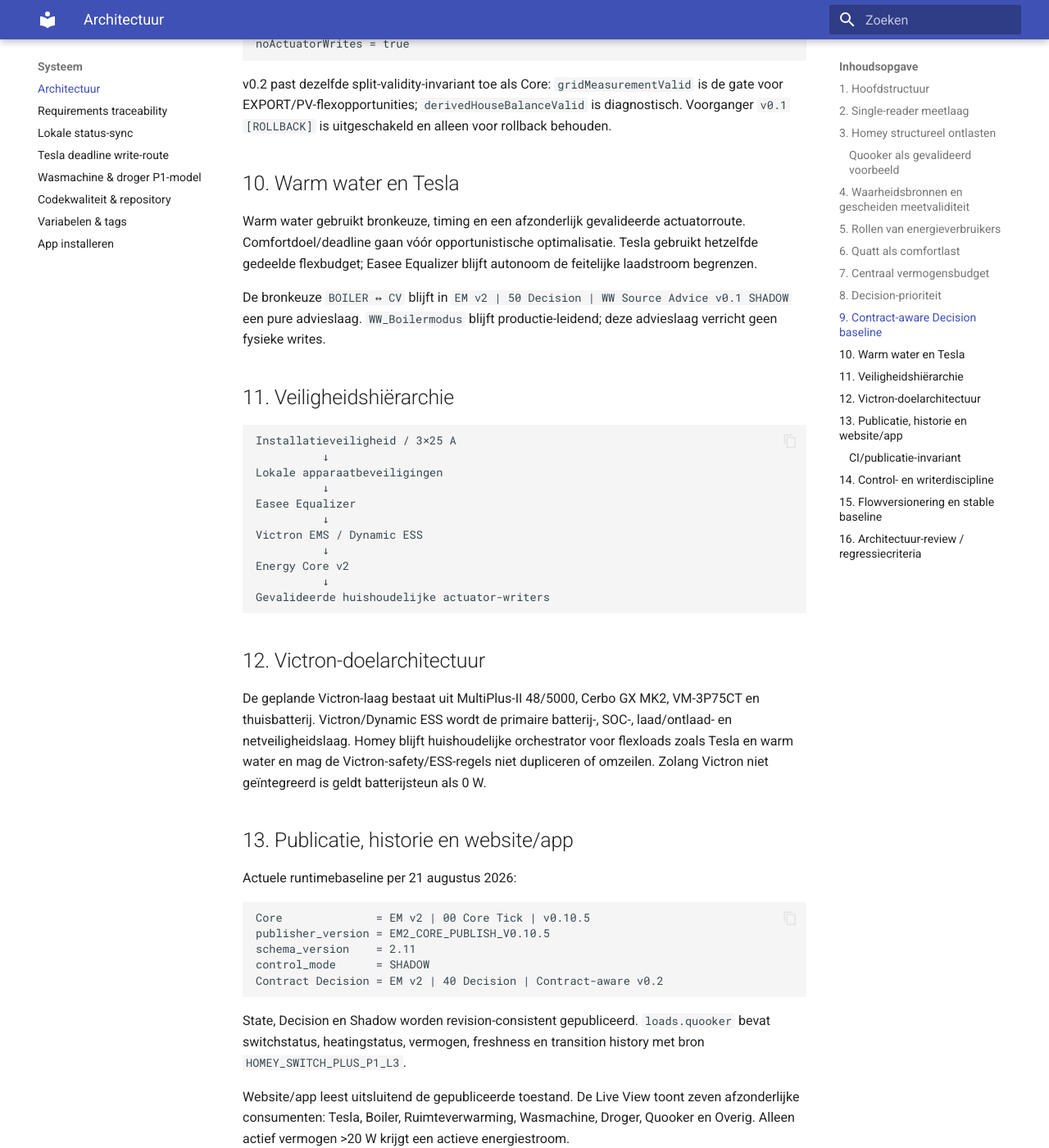
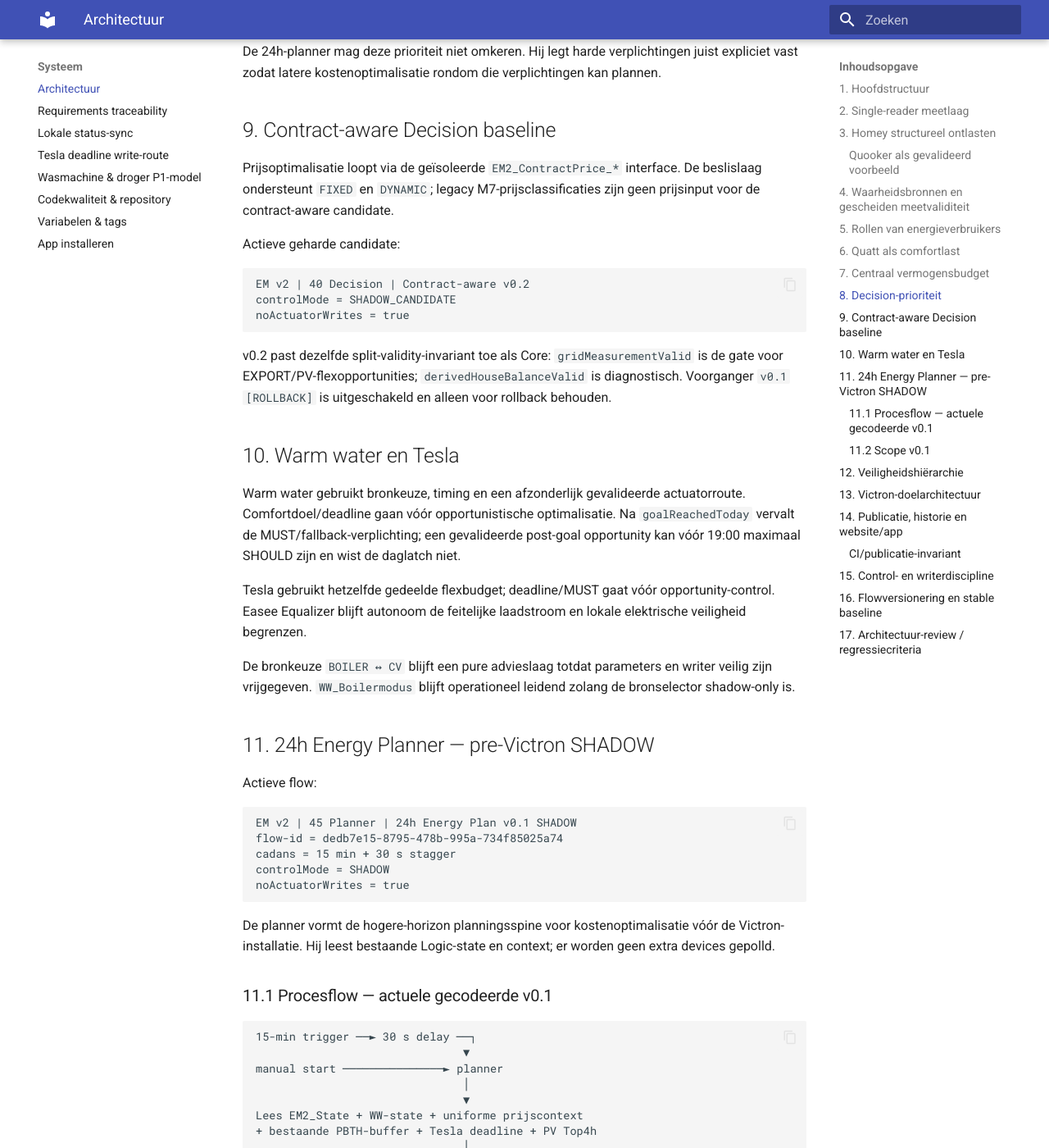
Before and after one commit to OnsKasteeltje/homey-energy-manual, an MkDocs documentation site: the page built from docs/architectuur.md, in a window 1280 px wide and 1400 px high, scrolled down 4322 px. Shown: the whole window at 82% size. Built offline with MkDocs 1.6.1 and Material for MkDocs 9.7.7, drawn with Linux system fonts in a browser that asks for light colours; some of the changed text lies outside the part shown.

Commit message:
Align architecture with Core v0.10.12 and 24h planner shadow

````diff
--- a/docs/architectuur.md
+++ b/docs/architectuur.md
@@ -19,25 +19,36 @@
         ┌───────────┼───────────┐
         ▼           ▼           ▼
       State      Decision     Shadow
-        │           │
-        │      gedeeld energie-/flexbudget
-        │           │
-        └──────► Control intents
+                    │
+             realtime intents
                     │
                     ▼
         afzonderlijk gevalideerde writers
 
-Ondersteunend en buiten de fysieke control-loop:
-Prijs/PV-context · lichte event-assisted detectors · GitHub-publicatie · historie · website/app
+Ondersteunende planningslaag buiten de fysieke control-loop:
+Contract-/prijscontext · Tesla/WW-verplichtingen · PV-context
+                    │
+                    ▼
+      24h Energy Planner SHADOW / 15 min
+                    │
+                    ▼
+ prijsvensters + verplichtingen + toekomstig batterijmodel
+                    │
+                    └──► uitsluitend Logic-state / advies
+
+Overige observability buiten de fysieke control-loop:
+lichte event-assisted detectors · GitHub-publicatie · historie · website/app
 ```
 
-De Energy Manager ligt niet in het fysieke stroompad. Installatieveiligheid en lokale hardwarebeveiliging blijven altijd hoger in de hiërarchie.
+De Energy Manager ligt niet in het fysieke stroompad. Installatieveiligheid en lokale hardwarebeveiliging blijven altijd hoger in de hiërarchie. De 24h-planner is nadrukkelijk geen writer en verandert de bestaande realtime regelketen niet.
 
 ## 2. Single-reader meetlaag
 
 De Core draait op vijfminutencadans. Per Core Tick geldt als harde ontwerpgrens maximaal één volledige Homey-device-snapshot en één Logic-snapshot. Downstream-logica pollt dezelfde devices niet opnieuw wanneer de informatie al beschikbaar is.
 
 Voor sneller veranderende signalen mag een **gerichte event-assisted detector** worden gebruikt wanneer de vijfminutencadans onvoldoende is. Zo'n detector mag geen nieuwe korte-interval `getDevices()`-scan introduceren.
+
+De 24h-planner leest uitsluitend bestaande Logic-state/context en introduceert geen aanvullende devicepoller.
 
 ## 3. Homey structureel ontlasten
 
@@ -84,7 +95,7 @@
 
 - `gridMeasurementValid`: verse/geldige P1-netmeting en **autoritatieve gate voor import, export en flex-exportbudget**;
 - `derivedHouseBalanceValid`: gereconstrueerde P1+PV/huisbalans, uitsluitend voor `house_load`, residual/Overig en diagnostiek;
-- `balanceValid` blijft alleen een compatibility-alias van `derivedHouseBalanceValid` en mag geen P1-gebaseerde flex-opportunity blokkeren.
+- afgeleide PV-/huisweergave mag degraderen zonder de geldige P1-meting ongeldig te verklaren.
 
 Daaruit volgt de harde invariant:
 
@@ -98,7 +109,7 @@
 → flex-exportbudget = 0 W (fail-closed)
 ```
 
-Deze invariant geldt niet alleen in Core maar ook downstream in contract-aware Decision/WW-control.
+Deze invariant geldt niet alleen in Core maar ook downstream in contract-aware Decision/WW-control. De website blijft observability en mag geen control-gates terugschrijven.
 
 Voor Quooker zijn de waarheidsbronnen bewust gescheiden:
 
@@ -147,14 +158,16 @@
 2. Comfort-baseload
 3. Harde doelen/MUST
 4. Economische flex-opportunities
-5. Rest naar net / later batterijbeleid
+5. Rest naar net / later Victron-batterijbeleid
 ```
+
+De 24h-planner mag deze prioriteit niet omkeren. Hij legt harde verplichtingen juist expliciet vast zodat latere kostenoptimalisatie rondom die verplichtingen kan plannen.
 
 ## 9. Contract-aware Decision baseline
 
 Prijsoptimalisatie loopt via de geïsoleerde `EM2_ContractPrice_*` interface. De beslislaag ondersteunt `FIXED` en `DYNAMIC`; legacy M7-prijsclassificaties zijn geen prijsinput voor de contract-aware candidate.
 
-Actieve geharde candidate per 21 augustus 2026:
+Actieve geharde candidate:
 
 ```text
 EM v2 | 40 Decision | Contract-aware v0.2
@@ -166,11 +179,75 @@
 
 ## 10. Warm water en Tesla
 
-Warm water gebruikt bronkeuze, timing en een afzonderlijk gevalideerde actuatorroute. Comfortdoel/deadline gaan vóór opportunistische optimalisatie. Tesla gebruikt hetzelfde gedeelde flexbudget; Easee Equalizer blijft autonoom de feitelijke laadstroom begrenzen.
+Warm water gebruikt bronkeuze, timing en een afzonderlijk gevalideerde actuatorroute. Comfortdoel/deadline gaan vóór opportunistische optimalisatie. Na `goalReachedToday` vervalt de MUST/fallback-verplichting; een gevalideerde post-goal opportunity kan vóór 19:00 maximaal SHOULD zijn en wist de daglatch niet.
 
-De bronkeuze `BOILER ↔ CV` blijft in `EM v2 | 50 Decision | WW Source Advice v0.1 SHADOW` een pure advieslaag. `WW_Boilermodus` blijft productie-leidend; deze advieslaag verricht geen fysieke writes.
+Tesla gebruikt hetzelfde gedeelde flexbudget; deadline/MUST gaat vóór opportunity-control. Easee Equalizer blijft autonoom de feitelijke laadstroom en lokale elektrische veiligheid begrenzen.
 
-## 11. Veiligheidshiërarchie
+De bronkeuze `BOILER ↔ CV` blijft een pure advieslaag totdat parameters en writer veilig zijn vrijgegeven. `WW_Boilermodus` blijft operationeel leidend zolang de bronselector shadow-only is.
+
+## 11. 24h Energy Planner — pre-Victron SHADOW
+
+Actieve flow:
+
+```text
+EM v2 | 45 Planner | 24h Energy Plan v0.1 SHADOW
+flow-id = dedb7e15-8795-478b-995a-734f85025a74
+cadans = 15 min + 30 s stagger
+controlMode = SHADOW
+noActuatorWrites = true
+```
+
+De planner vormt de hogere-horizon planningsspine voor kostenoptimalisatie vóór de Victron-installatie. Hij leest bestaande Logic-state en context; er worden geen extra devices gepolld.
+
+### 11.1 Procesflow — actuele gecodeerde v0.1
+
+```text
+15-min trigger ──► 30 s delay ──┐
+                               ▼
+manual start ───────────────► planner
+                               │
+                               ▼
+Lees EM2_State + WW-state + uniforme prijscontext
++ bestaande PBTH-buffer + Tesla deadline + PV Top4h
+                               │
+                               ▼
+                    Contracttype?
+                  ┌────────────┴────────────┐
+                  ▼                         ▼
+               DYNAMIC                    FIXED
+        max. 96 × 15-min slots       STATIC_FIXED
+        P25/P75 + goedkoop/duur      geen kunstmatige slots
+                  └────────────┬────────────┘
+                               ▼
+Leg harde verplichtingen vast:
+Tesla MUST_BY_DEADLINE
+WW MUST_BY_19:00 / MUST_CATCHUP
+                               │
+                               ▼
+Zijn alle expliciete batterijparameters geldig?
+                  ┌────────────┴────────────┐
+                 NEE                        JA
+                  │                         │
+ READY_NO_BATTERY_MODEL       READY_WITH_BATTERY_MODEL
+ WAIT_FOR_VICTRON_            SIMULATE_BATTERY_AND_
+ BATTERY_PARAMETERS           FLEX_ALLOCATION
+                  └────────────┬────────────┘
+                               ▼
+Publiceer EM2_Energy_Plan_24h + EM2_Energy_Planner_Status
+                               │
+                               ▼
+STOP — geen Easee/boiler/Quatt/Victron/device writes
+```
+
+### 11.2 Scope v0.1
+
+v0.1 rangschikt bij DYNAMIC maximaal 96 aaneengesloten 15-minutenprijzen, publiceert goedkope/dure vensters en legt Tesla-/warmwaterverplichtingen vast. Bij FIXED wordt statische prijscontext gebruikt. De PV-forecast is bewust alleen `SUMMARY_ONLY`; v0.1 verzint geen 24-uurs PV-profiel.
+
+De batterijbank is hardwarematig nog OPEN. Daarom worden capaciteit, SOC-grenzen en laad-/ontlaadvermogen niet aangenomen. De planner beschouwt het batterijmodel alleen als geconfigureerd wanneer alle expliciete `EM2_Victron_*` parameters later geldig aanwezig zijn.
+
+De volledige flowdocumentatie en actuele procesflow staan in `energy-planner-24h-v0.1.md`.
+
+## 12. Veiligheidshiërarchie
 
 ```text
 Installatieveiligheid / 3×25 A
@@ -179,66 +256,80 @@
           ↓
 Easee Equalizer
           ↓
-Victron EMS / Dynamic ESS
+Victron EMS / ESS (na installatie)
           ↓
-Energy Core v2
+Energy Core v2 + hogere-horizon Homey-orkestratie
           ↓
 Gevalideerde huishoudelijke actuator-writers
 ```
 
-## 12. Victron-doelarchitectuur
+De planner staat niet als veiligheidslaag in deze keten: hij is uitsluitend shadow-planning/advies.
 
-De geplande Victron-laag bestaat uit MultiPlus-II 48/5000, Cerbo GX MK2, VM-3P75CT en thuisbatterij. Victron/Dynamic ESS wordt de primaire batterij-, SOC-, laad/ontlaad- en netveiligheidslaag. Homey blijft huishoudelijke orchestrator voor flexloads zoals Tesla en warm water en mag de Victron-safety/ESS-regels niet dupliceren of omzeilen. Zolang Victron niet geïntegreerd is geldt batterijsteun als 0 W.
+## 13. Victron-doelarchitectuur
 
-## 13. Publicatie, historie en website/app
+De geplande Victron-laag bestaat uit MultiPlus-II 48/5000, Cerbo GX MK2, VM-3P75CT en thuisbatterij. Victron/ESS wordt de primaire batterij-, SOC-, laad/ontlaad- en netveiligheidslaag. Homey blijft huishoudelijke orchestrator voor flexloads zoals Tesla en warm water en mag de Victron-safety/ESS-regels niet dupliceren of omzeilen. Zolang Victron niet geïntegreerd is geldt batterijsteun als 0 W.
 
-Actuele runtimebaseline per 21 augustus 2026:
+De softwarevoorbereiding start al vóór installatie via de 24h-planner in SHADOW. Dit verandert de hardwaregrens niet: fysieke Victron-communicatie en writes worden pas na installatie/commissioning ontworpen en gevalideerd.
+
+## 14. Publicatie, historie en website/app
+
+Actuele runtimebaseline per 23 augustus 2026:
 
 ```text
-Core              = EM v2 | 00 Core Tick | v0.10.5
-publisher_version = EM2_CORE_PUBLISH_V0.10.5
-schema_version    = 2.11
-control_mode      = SHADOW
-Contract Decision = EM v2 | 40 Decision | Contract-aware v0.2
+Core              = EM v2 | 00 Core Tick | v0.10.12 (WW post-goal SHOULD)
+Core cadence       = 5 min
+Contract Context   = EM v2 | 30 Context | Contract Price Adapter v0.7
+Contract Decision  = EM v2 | 40 Decision | Contract-aware v0.2
+24h Planner        = EM v2 | 45 Planner | 24h Energy Plan v0.1 SHADOW
+Planner cadence    = 15 min + 30 s stagger
+Planner outputs    = EM2_Energy_Plan_24h + EM2_Energy_Planner_Status
 ```
 
-State, Decision en Shadow worden revision-consistent gepubliceerd. `loads.quooker` bevat switchstatus, heatingstatus, vermogen, freshness en transition history met bron `HOMEY_SWITCH_PLUS_P1_L3`.
+State, Decision en Shadow worden revision-consistent gepubliceerd. Website/app leest uitsluitend gepubliceerde toestand en blijft buiten de fysieke control-loop.
 
-Website/app leest uitsluitend de gepubliceerde toestand. De Live View toont zeven afzonderlijke consumenten: Tesla, Boiler, Ruimteverwarming, Wasmachine, Droger, Quooker en Overig. Alleen actief vermogen >20 W krijgt een actieve energiestroom.
+Voor de Live View geldt sinds 23 augustus een bewuste scopegrens: deze is observability, geen regelsysteem. Een fysiek incoherente/asynchrone PV/P1-combinatie mag als onbekend/degraded worden weergegeven; frontendlogica mag geen EMS-besluit beïnvloeden. Verdere optimalisatie van inverter-refresh uitsluitend voor het dashboard heeft geen prioriteit boven de EMS/Victron-doelstelling.
 
 ### CI/publicatie-invariant
 
 Een schemawijziging moet atomair worden verwerkt in publisher, adapter, tests, fixtures en repositoryvalidator. CI controleert daarnaast na bundling én na MkDocs-build dat de versiegebonden frontendbundle en het uiteindelijke Pages-artifact de actuele broncode/contractmarkers bevatten. Hiermee wordt voorkomen dat `main` nieuw is terwijl productie ongemerkt een oud artifact serveert.
 
-## 14. Control- en writerdiscipline
+## 15. Control- en writerdiscipline
 
 ```text
 State → Decision → Shadow/validatie → Control intent → exact één writer → actuator
+
+Planning loopt parallel:
+Context + State → 24h Planner SHADOW → plan/advies
+                                      └── geen actuatorwrite
 ```
 
-Observatie-, historie-, website- en detectorlagen verrichten geen fysieke writes tenzij zij expliciet als gevalideerde writer zijn ontworpen.
+Observatie-, historie-, website-, detector- en plannerlagen verrichten geen fysieke writes tenzij een toekomstige component expliciet als gevalideerde writer is ontworpen en via een aparte cut-over is vrijgegeven.
 
-## 15. Flowversionering en stable baseline
+## 16. Flowversionering en stable baseline
 
 Bij een inhoudelijke wijziging wordt een hogere flowversie gemaakt, gevalideerd en geactiveerd; de voorganger wordt uitgeschakeld/SUPERSEDED of `[ROLLBACK]` gehouden wanneer rollbackwaarde bestaat. Maximaal één productieversie per automatische flowfamilie is actief.
 
-De hardening-baseline van 21 augustus 2026 geldt als referentie voor vervolgwerk. Een wijziging die één van onderstaande invarianten raakt moet opnieuw door regressievalidatie voordat zij als nieuwe stable baseline geldt.
+**Documentatie-invariant:** procesflowdiagrammen beschrijven altijd de actuele gecodeerde stand. Bij iedere relevante flowwijziging worden code, tekst en procesdiagram in dezelfde wijzigingscyclus bijgewerkt.
 
-## 16. Architectuur-review / regressiecriteria
+## 17. Architectuur-review / regressiecriteria
 
 Iedere wijziging wordt getoetst op:
 
+- bijdrage aan het hoofddoel: laagste energiekosten en optimaal gebruik van de toekomstige Victron-installatie;
+- geen onnodige complexiteit uitsluitend voor frontend/observability;
 - extra Homey-load/API-calls;
 - dubbele publishers/writers;
 - correcte waarheidsbron;
 - `gridMeasurementValid` versus `derivedHouseBalanceValid` correct gescheiden;
 - P1-authoritatieve flex niet geblokkeerd door `SOURCE_SKEW` in afgeleide PV/huisdata;
 - FIXED/DYNAMIC contractabstractie via `EM2_ContractPrice_*`;
+- 24h-planner blijft SHADOW en gebruikt uitsluitend expliciete, niet-verzonnen batterijparameters;
+- Tesla/WW MUST-verplichtingen blijven boven economische optimalisatie;
 - `WW_Boilermodus` productie-leidend zolang WW Source Advice shadow-only is;
-- Victron/Dynamic ESS eigenaar van batterij/SOC/netveiligheid, Homey eigenaar van huishoudelijke flex-orchestratie;
+- Victron/ESS eigenaar van batterij/SOC/netveiligheid, Homey eigenaar van huishoudelijke flex-orchestratie;
 - revision- en schema-consistentie;
 - fail-safe gedrag bij stale/onbekende data;
 - testbaarheid en rollback;
-- synchroniteit tussen broncode, gegenereerde bundle en productie-artifact.
+- synchroniteit tussen broncode, procesdiagrammen, gegenereerde bundle en productie-artifact.
 
-> Laatste update: **21 augustus 2026** — hardening stable baseline: Core v0.10.5/schema 2.11, Contract-aware Decision v0.2 split-validity, Quooker v0.3, FIXED/DYNAMIC prijsabstractie, WW Source Advice shadow-only, Victron/Homey ownership en CI/deploy-invarianten integraal vastgelegd.
+> Laatste update: **23 augustus 2026** — Core v0.10.12/post-goal SHOULD, Contract Price Adapter v0.7, Contract-aware Decision v0.2, pre-Victron 24h Energy Planner v0.1 SHADOW, frontend expliciet observability-only en procesdiagrammen gelijkgetrokken met de actuele code.
````
Also changed, not shown: other parts of docs/architectuur.md (+2 -2 lines).
